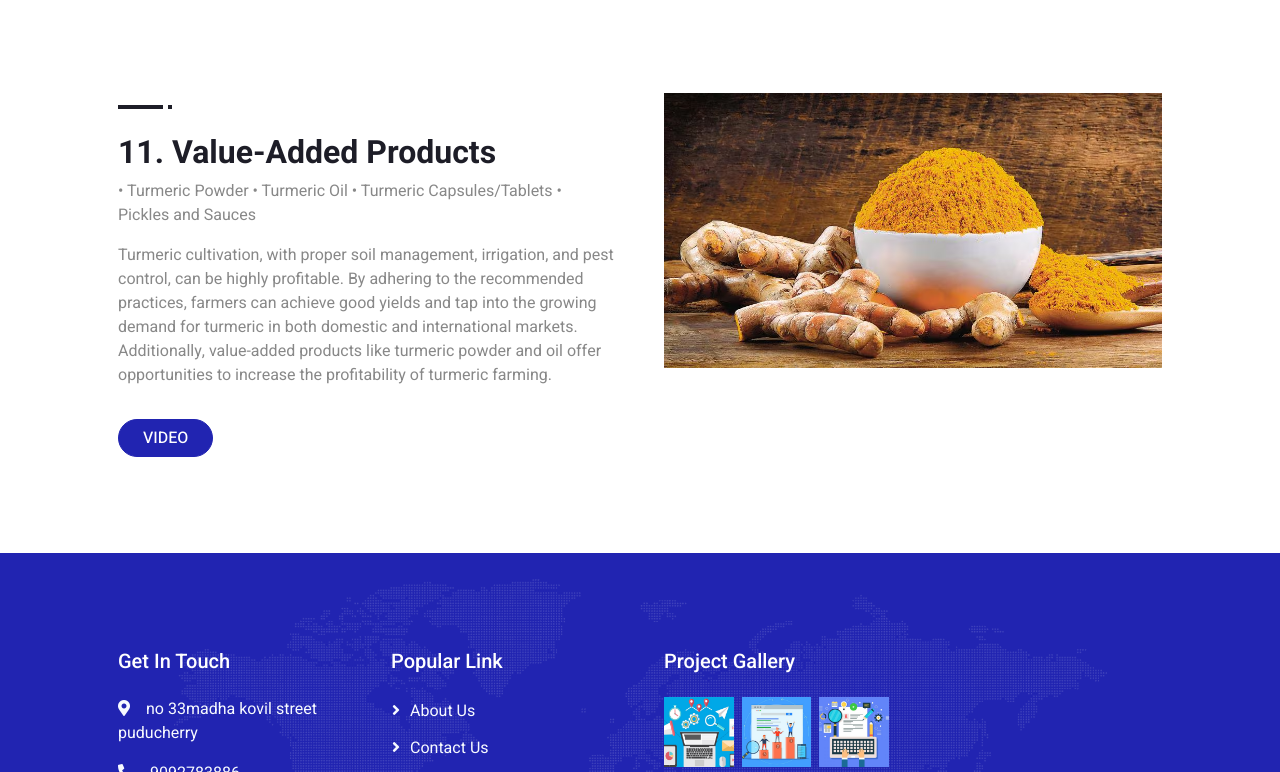
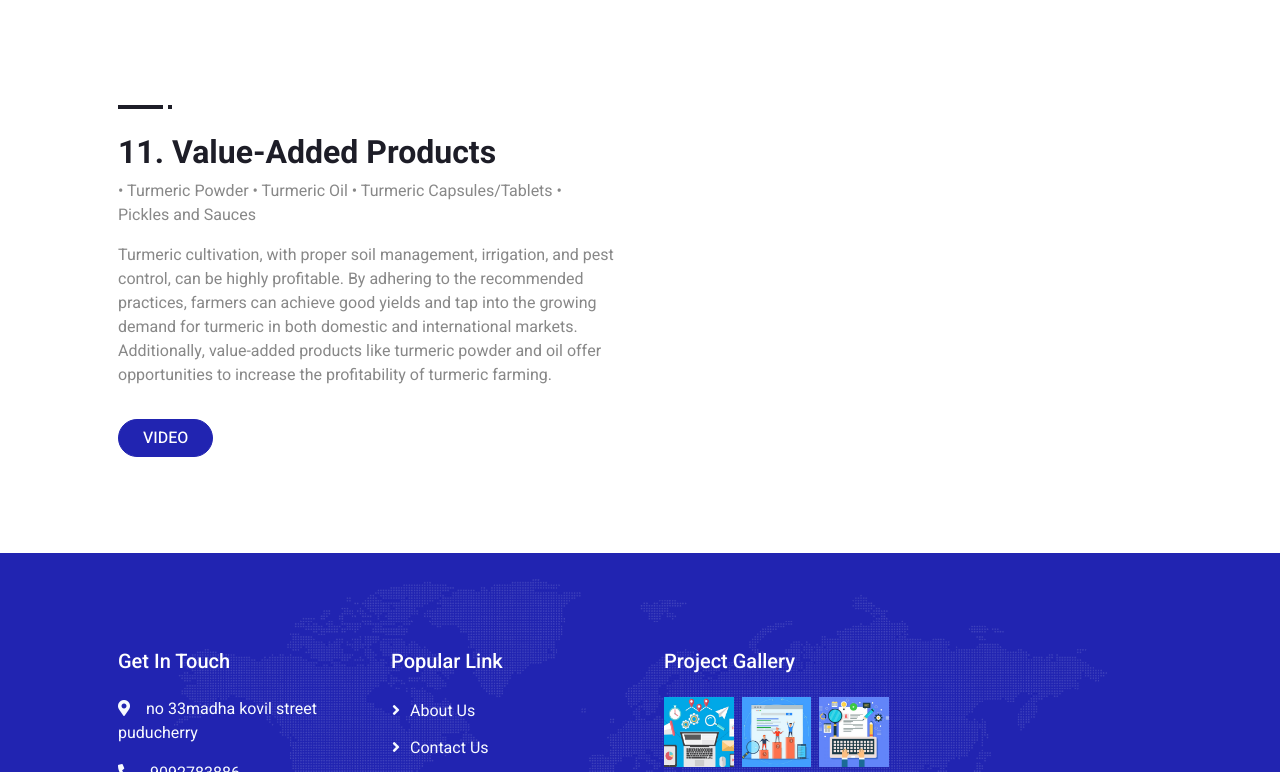
Before and after one commit to Eanase-cmd/ea-project, a plain HTML site: page turmeric.html in a window 1280 px wide. Shown: the part 5195-5967 px from the top of the page. Drawn offline with nearby package versions, Linux system fonts and the light colour scheme.

Commit message:
Update turmeric.html

```diff
--- a/turmeric.html
+++ b/turmeric.html
@@ -451,9 +451,7 @@
 
 
                     </div>
-                    <div class="col-lg-6">
-                        <img class="img-fluid wow zoomIn" data-wow-delay="0.5s" src="turmeric img/_bb92d40c-901a-11e8-90d0-8f805b857cc7.avif">
-                    </div>
+
                 </div>
             </div>
         </div>
```
